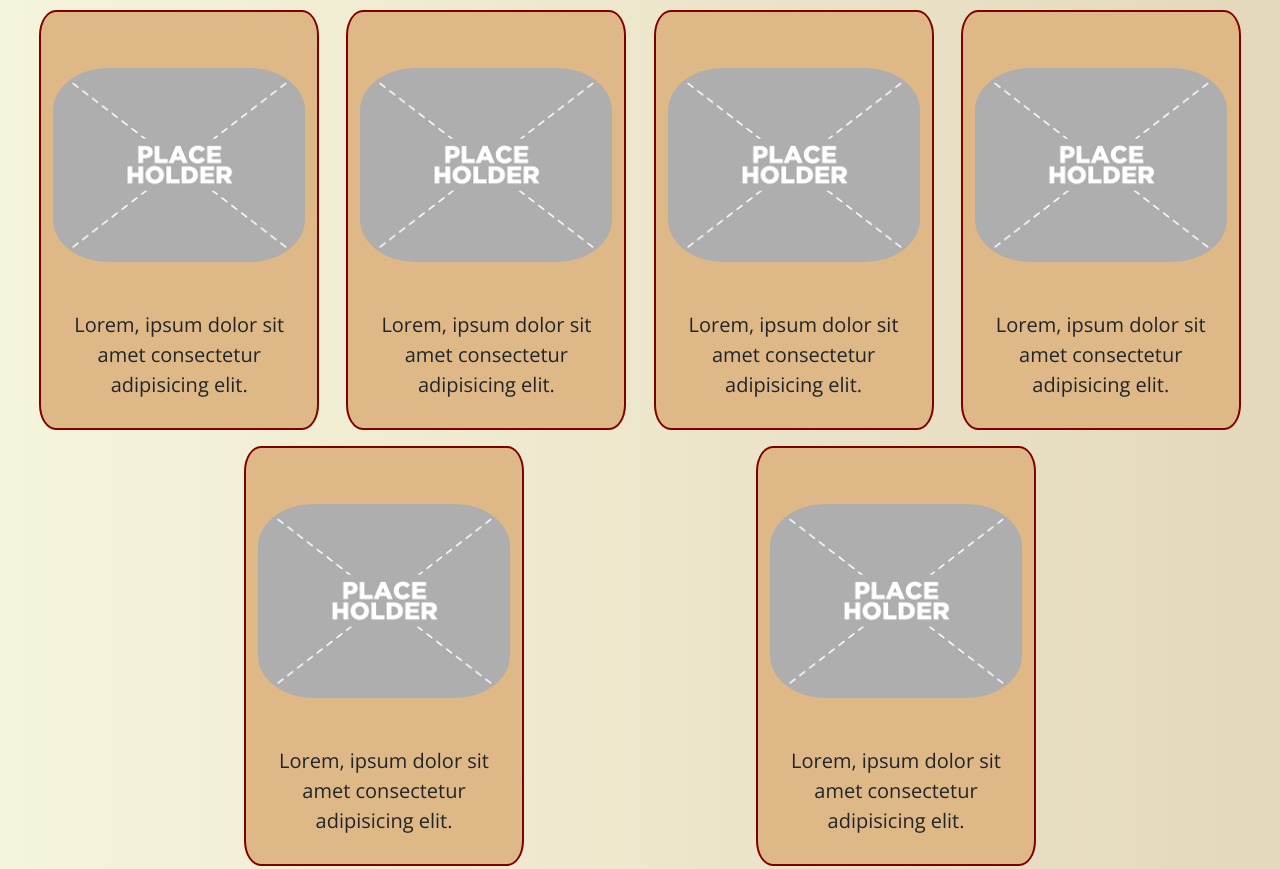
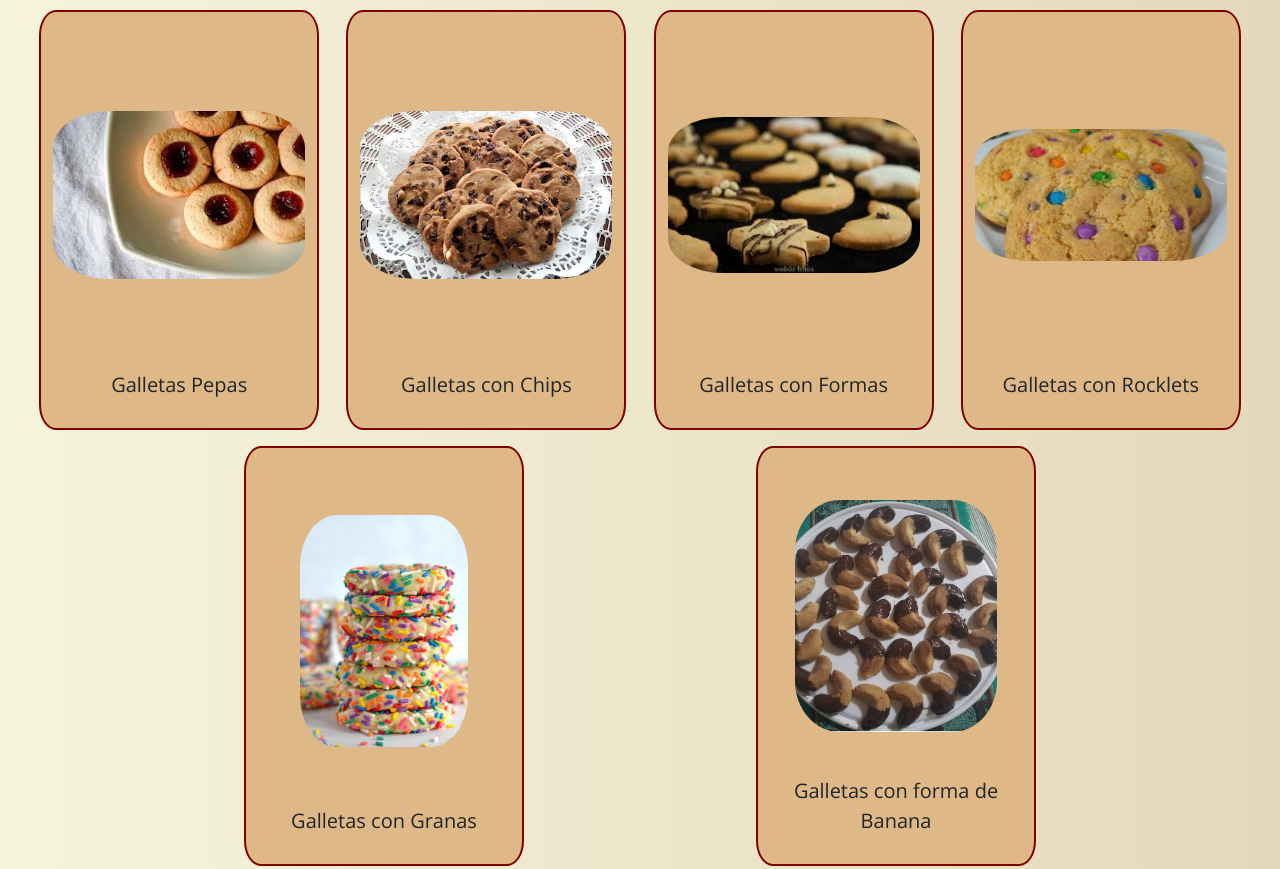
Before and after one commit to ker-u/Galletas-Caseras, a plain HTML site: page pages/productos.html in a window 1280 px wide. Shown: the part 1000-1869 px from the top of the page. Drawn offline with nearby package versions, Linux system fonts and the light colour scheme.

Commit message:
Le añadí las fotos de los productos

```diff
--- a/pages/productos.html
+++ b/pages/productos.html
@@ -48,12 +48,12 @@
         <h2>Nuestros Productos:</h2>
         <section class="productos">
             <div>
-                <img src="../images/placeholder.png" alt="">
+                <img src="../images/g-surtidas.jpg" alt="">
                 <p>$4.000,00</p>
                 <p>Paquete de 12 Galletas <br>(surtidas)</p>
             </div>
             <div>
-                <img src="../images/placeholder.png" alt="">
+                <img src="../images/g-a-eleccion.jpg" alt="">
                 <p>$4.500,00</p>
                 <p>Paquete de 12 Galletas <br>(a elección)</p>
             </div>
@@ -61,28 +61,28 @@
         <h2>Tipos de galletas que hacemos:</h2>
         <section class="productos">
             <div>
-                <img src="../images/placeholder.png" alt="">
-                <p>Lorem, ipsum dolor sit amet consectetur adipisicing elit.</p>
+                <img src="../images/g-pepas.jpeg" alt="">
+                <p>Galletas Pepas</p>
             </div>
             <div>
-                <img src="../images/placeholder.png" alt="">
-                <p>Lorem, ipsum dolor sit amet consectetur adipisicing elit.</p>
+                <img src="../images/g-con-chips.avif" alt="">
+                <p>Galletas con Chips</p>
             </div>
             <div>
-                <img src="../images/placeholder.png" alt="">
-                <p>Lorem, ipsum dolor sit amet consectetur adipisicing elit.</p>
+                <img src="../images/g-con-formas.jpeg" alt="">
+                <p>Galletas con Formas</p>
             </div>
             <div>
-                <img src="../images/placeholder.png" alt="">
-                <p>Lorem, ipsum dolor sit amet consectetur adipisicing elit.</p>
+                <img src="../images/g-con-rocklets.jpg" alt="">
+                <p>Galletas con Rocklets</p>
             </div>
             <div>
-                <img src="../images/placeholder.png" alt="">
-                <p>Lorem, ipsum dolor sit amet consectetur adipisicing elit.</p>
+                <img src="../images/g-con-granas.avif" alt="">
+                <p>Galletas con Granas</p>
             </div>
             <div>
-                <img src="../images/placeholder.png" alt="">
-                <p>Lorem, ipsum dolor sit amet consectetur adipisicing elit.</p>
+                <img src="../images/g-con-forma-de-banana.jpg" alt="">
+                <p>Galletas con forma de Banana</p>
             </div>
         </section>
     </main>
```
Also changed, not shown: images/g-a-eleccion.jpg (added), images/g-con-chips.avif (added), images/g-con-forma-de-banana.jpg (added), images/g-con-formas.jpeg (added), images/g-con-granas.avif (added), images/g-con-rocklets.jpg (added), images/g-pepas.jpeg (added), images/g-surtidas.jpg (added), images/placeholder.png (deleted), 1 other file.
